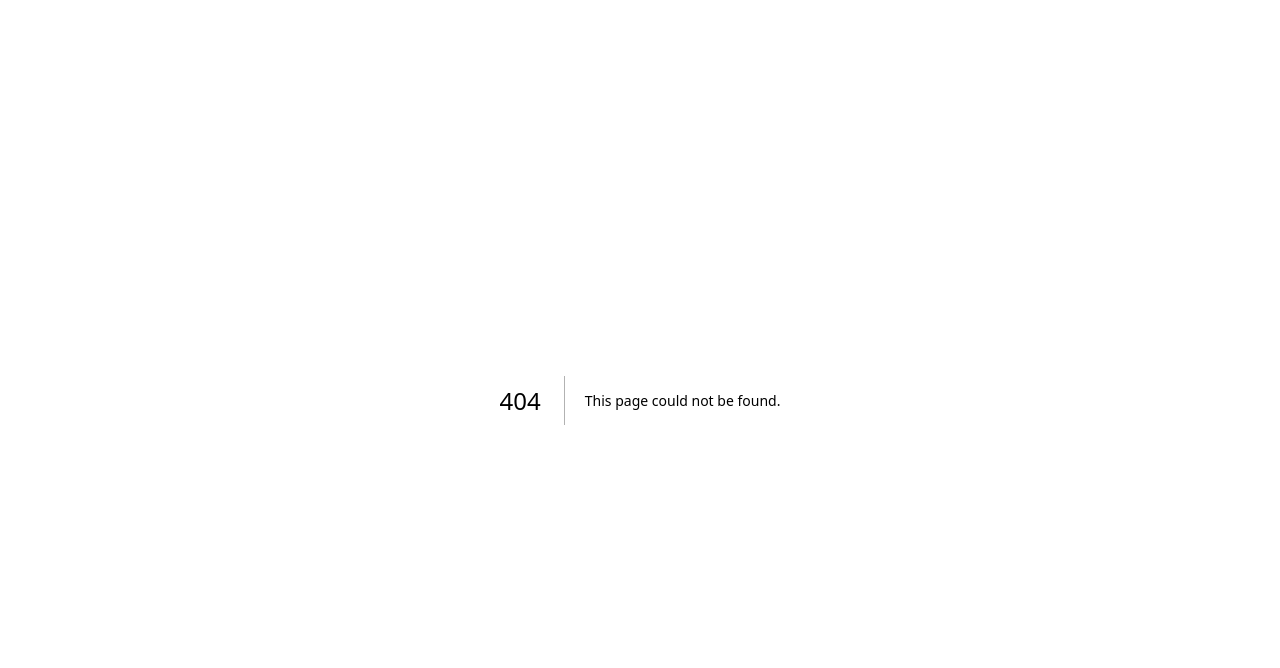
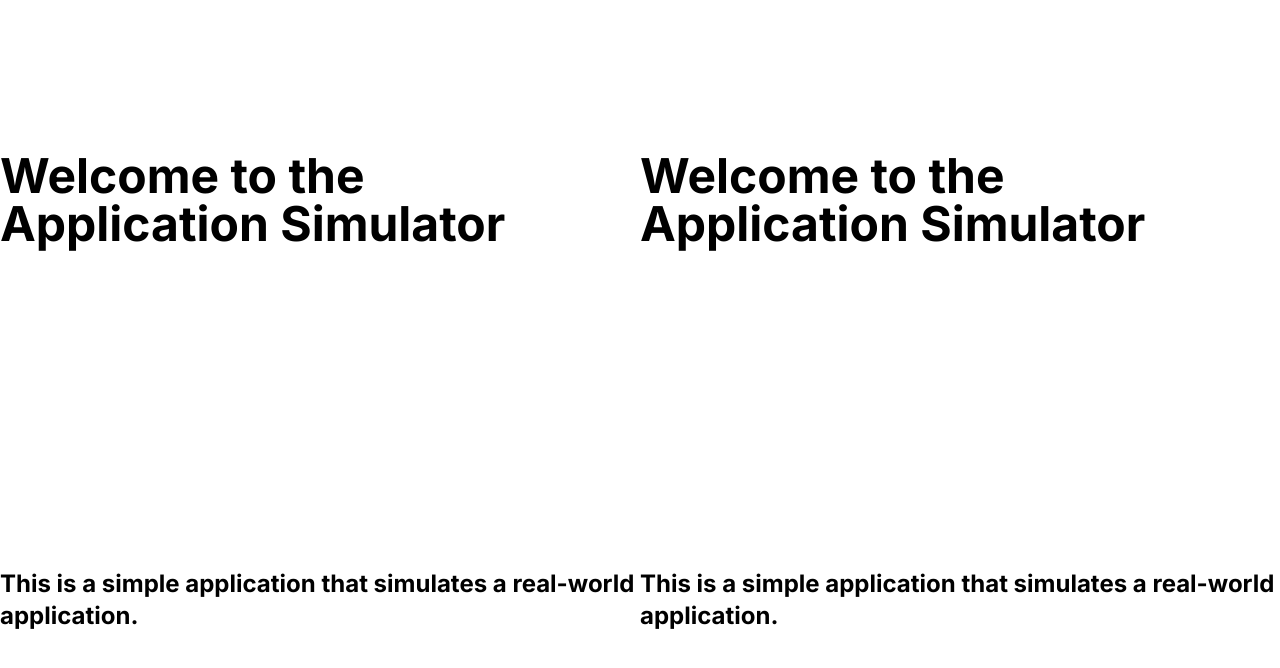
Before and after one commit to GlassesNoGlasses/just-for-fun, a Next.js app: page /application-simulator in a window 1280 px wide. Before the commit this address had no page. Shown: the top 668 px of the page. Built offline with nearby package versions, Linux system fonts and the light colour scheme; what tailwindcss-animated would draw is missing.

Commit message:
added active && inactive distinction bg

```diff
--- /dev/null
+++ b/app/application-simulator/page.tsx
@@ -0,0 +1,28 @@
+'use client';
+
+export default function Home() {
+    return (
+        <main className="w-screen h-screen">
+            <div className="flex w-full h-full bg-main">
+                <div className="flex flex-col w-1/2 h-full bg-white">
+                    <div className="flex justify-center items-center w-full h-1/2 bg-white">
+                        <h1 className="text-5xl font-bold">Welcome to the Application Simulator</h1>
+                    </div>
+                    <div className="flex justify-center items-center w-full h-1/2 bg-white">
+                        <p className="text-2xl font-bold">This is a simple application that simulates a real-world application.</p>
+                    </div>
+                </div>
+                <div className="flex w-1/2 h-full bg-white">
+                    <div className="flex flex-col w-full h-full bg-white">
+                        <div className="flex justify-center items-center w-full h-1/2 bg-white">
+                            <h1 className="text-5xl font-bold">Welcome to the Application Simulator</h1>
+                        </div>
+                        <div className="flex justify-center items-center w-full h-1/2 bg-white">
+                            <p className="text-2xl font-bold">This is a simple application that simulates a real-world application.</p>
+                        </div>
+                    </div>
+                </div>
+            </div>
+        </main>
+    );
+}
--- a/app/components/collage/Collage.tsx
+++ b/app/components/collage/Collage.tsx
@@ -5,15 +5,16 @@ import { CollageProps } from "./CollageProps"
 export const Collage = ({
     title,
     bgDisplay,
+    active,
     iconPath,
     customStyles,
 }: CollageProps) => {
   return (
     <div className={`flex h-[10vh] w-[15vw] ${bgDisplay} bg-cover
     ${customStyles ? customStyles : "border-black border-4 border-solid"}`}>
-      <div className="flex flex-col h-full w-full bg-gray-700/70 align-middle justify-center">
+      <div className={`flex flex-col h-full w-full ${active ? "bg-gray-700/70" : "bg-gray-900/95"} align-middle justify-center`}>
         {iconPath && <Image src={iconPath} alt={title} className="flex h-1/2 w-1/3"/>}
-        <h1 className="text-center text-2xl font-sans bg-opacity-50">{title}</h1>
+        <h1 className={`text-center text-2xl font-sans bg-opacity-50 ${!active && "text-gray-600"}`}>{title}</h1>
       </div>
     </div>
   )
--- a/app/components/collage/CollageProps.ts
+++ b/app/components/collage/CollageProps.ts
@@ -2,6 +2,7 @@
 export interface CollageProps {
     title: string;
     bgDisplay: string; // an image or a color
+    active: boolean;
     iconPath?: string;
     customStyles?: string;
 }
--- a/app/constants/CollageIcons.ts
+++ b/app/constants/CollageIcons.ts
@@ -3,14 +3,17 @@ import { CollageProps } from "../components/collage/CollageProps";
 export const HCAMI: CollageProps = {
     title: "How Cooked Am I?",
     bgDisplay: "bg-chef",
+    active: false,
 };
 
 export const Pedro: CollageProps = {
     title: "Pedro",
     bgDisplay: "bg-pedro",
+    active: true,
 };
 
 export const ISIY: CollageProps = {
     title: "Is She Into You?",
     bgDisplay: "bg-isiy",
+    active: true,
 };
```
